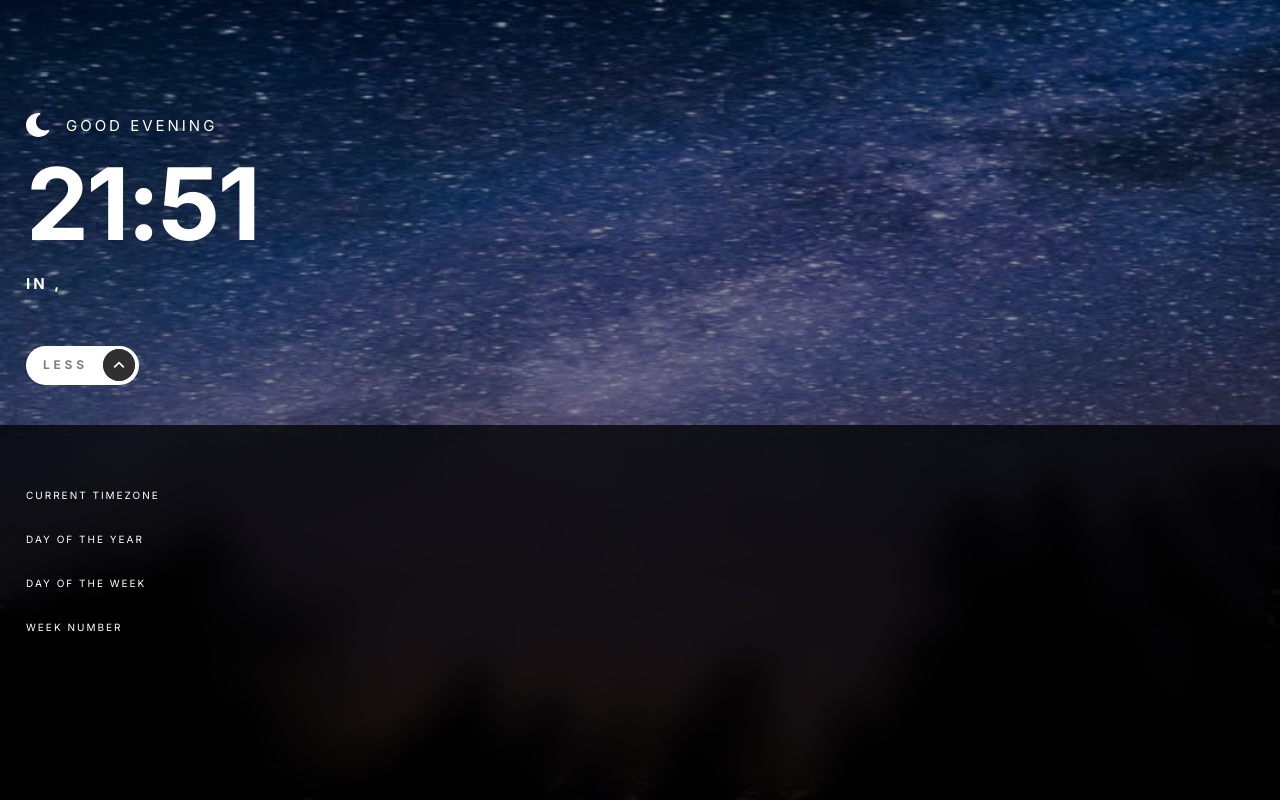
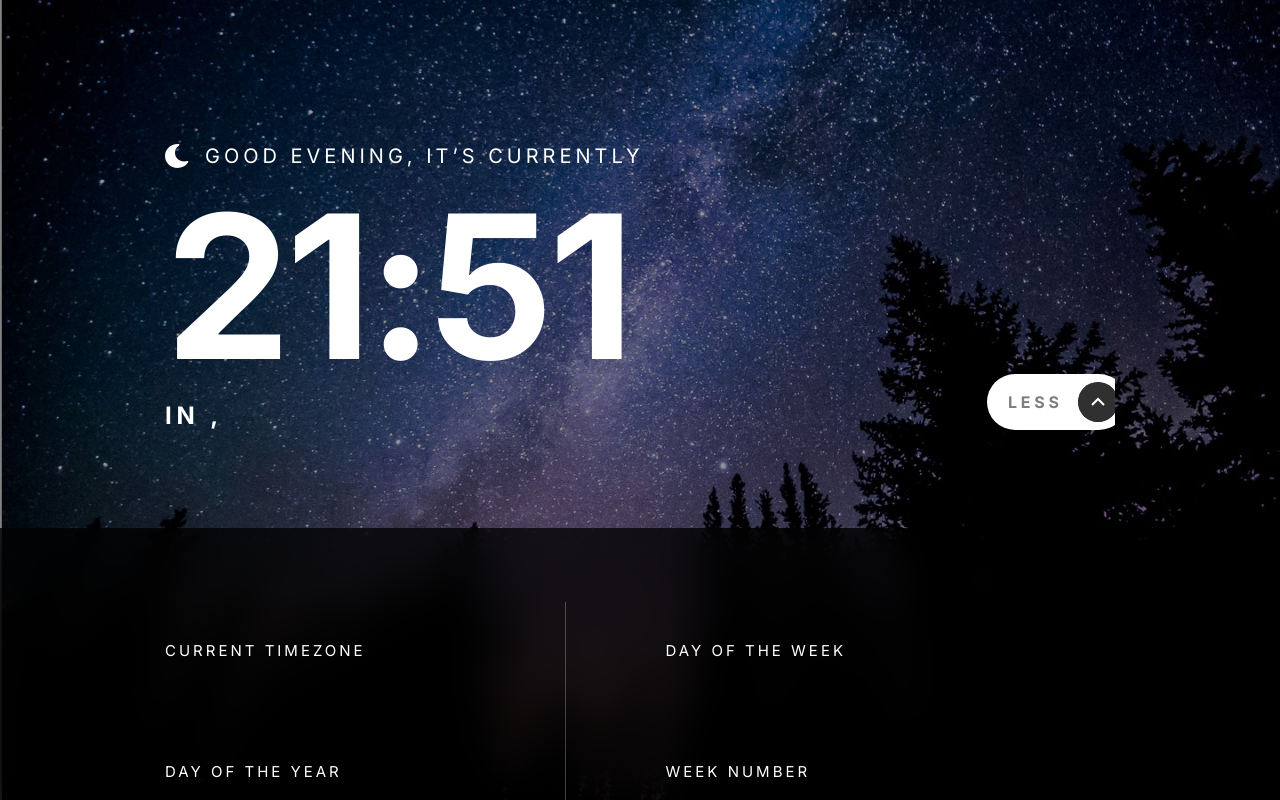
Before and after one commit to Milltiades/Clock-App, a React (Vite) app: page / in a window 1280 px wide. Both pictures are taken after a click on the button "MORE". Built offline with nearby package versions, Linux system fonts and the light colour scheme; no server answers.

Commit message:
finished responsive design

```diff
--- a/src/components/MainComponent.tsx
+++ b/src/components/MainComponent.tsx
@@ -10,7 +10,6 @@ export default function MainComponent() {
   const [location, setLocation] = useState<any>("");
   const [isCity, setIsCity] = useState<any>("");
   const [time, setTime] = useState<any>("");
-  //   const [updateTime, setUpdateTime] = useState<any>();
   const Quotes = async () => {
     await axios
       .get(`https://api.quotable.io/random`)
@@ -39,80 +38,60 @@ export default function MainComponent() {
     }
   };
 
-
-
   const clockNow = () => {
-  // let timeData = new Date().toLocaleTimeString([], {
-  //   hour: "2-digit",
-  //   minute: "2-digit",
-  // });
-  // const formatTimeData = timeData.replace(/(AM|PM)/, "");
-
-
     const date = new Date();
     const hours = date.getHours().toString().padStart(2, "0");
     const minutes = date.getMinutes().toString().padStart(2, "0");
+    setTime(`${hours}:${minutes}`);
+  };
 
-  setTime(`${hours}:${minutes}`);
-
-
-
-}
-
-setInterval(clockNow, 100)
-
-
-
-
+  setInterval(clockNow, 100);
 
   const getCity = async () => {
     await axios
-      .get(
-        `https://ipinfo.io/${ip}/json?token=44f9b6a5c062a8`
-      )
+      .get(`https://ipinfo.io/${ip}/json?token=44f9b6a5c062a8`)
       .then((response) => setIsCity(response.data))
       .catch((error) => console.log(error));
-
   };
 
   const DayTime = () => {
-
-
     const date = new Date();
     const Hours = date.getHours();
-    if(Hours > 7 && Hours < 19){
-    setIsNight(false)
-    }else {
-      setIsNight(true)
+    if (Hours > 7 && Hours < 19) {
+      setIsNight(false);
+    } else {
+      setIsNight(true);
     }
-console.log(Hours)
-  }
+    console.log(Hours);
+  };
 
   useEffect(() => {
-
     Quotes();
     GetIp();
     getLocation();
     getCity();
     DayTime();
-
   }, []);
-
-
-
-
-
 
   return (
     <Background>
       <Img
         src={
           isNight
+            ? window.innerWidth < 768
               ? "/assets/mobile/bg-image-nighttime.jpg"
-            : "/assets/mobile/bg-image-daytime.jpg"
+              : window.innerWidth > 1200
+              ? "/assets/desktop/bg-image-nighttime.jpg"
+              : "/assets/tablet/bg-image-nighttime.jpg"
+            : window.innerWidth < 768
+            ? "/assets/mobile/bg-image-daytime.jpg"
+            : window.innerWidth > 1200
+            ? "/assets/desktop/bg-image-daytime.jpg"
+            : "/assets/tablet/bg-image-daytime.jpg"
         }
         alt=""
       />
+
       <GrayDiv />
 
       <Content>
@@ -125,28 +104,42 @@ console.log(Hours)
           <ButtonRefresh
             onClick={() => {
               Quotes();
-
             }}
           >
             <RefreshImg src="/assets/desktop/icon-refresh.svg" alt="" />
           </ButtonRefresh>
         </Text>
-        <AllPosit top={isMore ? "-147px" : "0"}>
+        <AllPosit top={isMore ? (window.innerWidth < 768 ? "-147px" : window.innerWidth > 1200 ? "-147px" : "-342px") : "0"}>
+          <MainDivFull>
+
           <Clock>
             <ClockHeader>
-              <ClockImg src={
-                isNight ?
-                "/assets/desktop/icon-moon.svg"
-                :
-                "/assets/desktop/icon-sun.svg"} alt="" />
-              <ClockHeaderP>{isNight ? "GOOD EVENING" :  "GOOD MORNING"}</ClockHeaderP>
+              <ClockImg
+                src={
+                  isNight
+                    ? "/assets/desktop/icon-moon.svg"
+                    : "/assets/desktop/icon-sun.svg"
+                }
+                alt=""
+              />
+              <ClockHeaderP>
+                {isNight
+                  ? window.innerWidth > 767
+                    ? "GOOD EVENING, IT’S CURRENTLY"
+                    : "GOOD EVENING"
+                  : window.innerWidth > 767
+                  ? "GOOD MORNING, IT’S CURRENTLY"
+                  : "GOOD MORNING"}
+              </ClockHeaderP>
             </ClockHeader>
             <Time>
               <TimeNum>{time}</TimeNum>
               <TimeZone>{isCity.country}</TimeZone>
             </Time>
             <Location>
-              <LocationP>IN {isCity.city} , {isCity.country}</LocationP>
+              <LocationP>
+                IN {isCity.city} , {isCity.country}
+              </LocationP>
             </Location>
           </Clock>
           <More>
@@ -163,43 +156,99 @@ console.log(Hours)
                 />
               </Circle>
             </MoreButton>
+
+          </More>
+          </MainDivFull>
           <MoreDiv
-             display={isMore ? "column" : "none"}
-             background={isNight ? "rgba(0, 0, 0, 0.75)" : "rgba(255, 255, 255, 0.75)"}
+              display={isMore ? (window.innerWidth < 767 ? "column" : "flex") : "none"}
+              background={
+                isNight ? "rgba(0, 0, 0, 0.75)" : "rgba(255, 255, 255, 0.75)"
+              }
             >
               <MoreDivUnder>
                 <MoreDivUnder1>
-                  <MoreDivP1 color={isNight? "#FFFFFF" : "#303030"}>CURRENT TIMEZONE</MoreDivP1>
-                  <MoreDivP2 color={isNight? "#FFFFFF" : "#303030"}>{location.timezone}</MoreDivP2>
+                  <MoreDivP1 color={isNight ? "#FFFFFF" : "#303030"}>
+                    CURRENT TIMEZONE
+                  </MoreDivP1>
+                  <MoreDivP2 color={isNight ? "#FFFFFF" : "#303030"}>
+                    {location.timezone}
+                  </MoreDivP2>
                 </MoreDivUnder1>
                 <MoreDivUnder1>
-                  <MoreDivP1 color={isNight? "#FFFFFF" : "#303030"}>Day of the year</MoreDivP1>
-                  <MoreDivP2 color={isNight? "#FFFFFF" : "#303030"}>{location.day_of_year}</MoreDivP2>
+                  <MoreDivP1 color={isNight ? "#FFFFFF" : "#303030"}>
+                    Day of the year
+                  </MoreDivP1>
+                  <MoreDivP2 color={isNight ? "#FFFFFF" : "#303030"}>
+                    {location.day_of_year}
+                  </MoreDivP2>
                 </MoreDivUnder1>
               </MoreDivUnder>
-              <MoreDivUnder>
+
+              <Inline display={window.innerWidth < 1200 ? "none" : "block"}/>
+              <MoreDivUnder >
+
                 <MoreDivUnder1>
-                  <MoreDivP1 color={isNight? "#FFFFFF" : "#303030"}>Day of the week</MoreDivP1>
-                  <MoreDivP2 color={isNight? "#FFFFFF" : "#303030"}>{location.day_of_week}</MoreDivP2>
+                  <MoreDivP1 color={isNight ? "#FFFFFF" : "#303030"}>
+                    Day of the week
+                  </MoreDivP1>
+                  <MoreDivP2 color={isNight ? "#FFFFFF" : "#303030"}>
+                    {location.day_of_week}
+                  </MoreDivP2>
                 </MoreDivUnder1>
                 <MoreDivUnder1>
-                  <MoreDivP1 color={isNight? "#FFFFFF" : "#303030"}>Week number</MoreDivP1>
-                  <MoreDivP2 color={isNight? "#FFFFFF" : "#303030"}>{location.week_number}</MoreDivP2>
+                  <MoreDivP1 color={isNight ? "#FFFFFF" : "#303030"}>
+                    Week number
+                  </MoreDivP1>
+                  <MoreDivP2 color={isNight ? "#FFFFFF" : "#303030"}>
+                    {location.week_number}
+                  </MoreDivP2>
                 </MoreDivUnder1>
               </MoreDivUnder>
+
             </MoreDiv>
-          </More>
         </AllPosit>
       </Content>
     </Background>
   );
 }
+const LastOne = styled.div`
 
+`
+
+const Inline = styled.div<any>`
+  width: 1px;
+  height: auto;
+  background: #FFFFFF;
+mix-blend-mode: normal;
+opacity: 0.25;
+display: ${(props) => props.display};
+transform: translateX(50px);
+
+`
+const MainDivFull = styled.div`
+width: 100%;
+  display: flex;
+  flex-direction: column;
+
+  @media (width > 1200px) {
+      display: flex;
+    flex-direction: row;
+    width: 100%;
+    align-items: flex-end;
+    justify-content: space-between;
+  }
+`
 const AllPosit = styled.div<any>`
   position: relative;
   top: ${(props) => props.top};
   overflow: visible;
-
+  /* @media (width > 1200px) {
+    display: flex;
+    flex-direction: row;
+    width: 100%;
+    align-items: flex-end;
+    justify-content: space-between;
+  } */
 `;
 
 const RefreshImg = styled.img`
@@ -212,11 +261,26 @@ const MoreDivUnder1 = styled.div`
   justify-content: space-between;
   align-items: center;
   margin-top: 16px;
+  @media (width > 767px) {
+    flex-direction: column;
+   margin-bottom: 49px;
+  }
+  @media (width > 1200px) {
+    margin-top: 42px;
+  }
 `;
-const MoreDivUnder = styled.div`
+const MoreDivUnder = styled.div<any>`
   display: flex;
   flex-direction: column;
+  @media (width > 767px) {
+    flex-direction: column;
+
+  }
+
+
 `;
+
+
 
 const MoreDiv = styled.div<any>`
   display: ${(props) => props.display};
@@ -226,6 +290,16 @@ const MoreDiv = styled.div<any>`
   background: ${(props) => props.background};
   height: 60vh;
   backdrop-filter: blur(20.3871px);
+  @media (width > 767px) {
+    padding: 119px 168px 71px 64px;
+    justify-content: space-between;
+    flex-direction: row;
+  }
+  @media (width > 1200px) {
+   padding: 74px 434px 164px  165px;
+   width: 100%;
+
+  }
 `;
 const MoreDivP1 = styled.p`
   font-style: normal;
@@ -236,7 +310,18 @@ const MoreDivP1 = styled.p`
   align-items: flex-end;
   letter-spacing: 2px;
   text-transform: uppercase;
-  color: ${(props)=> props.color};
+  color: ${(props) => props.color};
+  @media (width > 767px) {
+    font-size: 13px;
+    line-height: 28px;
+    letter-spacing: 2.6px;
+    align-self: flex-start
+  }
+  @media (width > 1200px) {
+    font-size: 15px;
+line-height: 28px;
+letter-spacing: 3px;
+  }
 `;
 
 const MoreDivP2 = styled.p`
@@ -246,7 +331,17 @@ const MoreDivP2 = styled.p`
   display: flex;
   align-items: flex-end;
   text-align: right;
-  color: ${(props)=> props.color};
+  color: ${(props) => props.color};
+  @media (width > 767px) {
+    font-size: 40px;
+    line-height: 48px;
+    align-self: flex-start
+  }
+  @media (width > 1200px) {
+    font-size: 56px;
+line-height: 68px;
+margin-top: 9px;
+  }
 `;
 
 const Circle = styled.div<any>`
@@ -257,6 +352,10 @@ const Circle = styled.div<any>`
   display: flex;
   justify-content: center;
   align-items: center;
+  @media (width > 767px) {
+    width: 40px;
+    height: 40px;
+  }
 `;
 const MoreP = styled.p`
   font-style: normal;
@@ -269,11 +368,23 @@ const MoreP = styled.p`
   mix-blend-mode: normal;
   opacity: 0.5;
   margin-right: 15px;
+  @media (width > 767px) {
+    font-size: 16px;
+    line-height: 28px;
+  }
 `;
 
 const More = styled.div`
   margin-top: 48px;
   /* overflow: hidden; */
+  @media (width > 767px) {
+    margin-top: 88px;
+  }
+  @media (width > 1200px) {
+    width: 10%;
+    margin-bottom: 98px;
+    margin-right: 165px;
+  }
 `;
 
 const MoreButton = styled.button`
@@ -289,12 +400,30 @@ const MoreButton = styled.button`
   &:hover div {
     background-color: #999999;
   }
+
+  @media (width > 767px) {
+    margin-bottom: 64px;
+    margin-left: 64px;
+    padding: 8px 9px 8px 21px;
+  }
+  @media (width > 1200px) {
+   align-self: flex-end;
+    margin: 0;
+
+
+  }
 `;
 
 const Location = styled.div`
   display: flex;
   flex-direction: row;
   margin-top: 16px;
+  @media (width > 767px) {
+    margin-top: 0;
+  }
+  @media (width > 1200px) {
+    margin-top: 16px;
+  }
 `;
 const LocationP = styled.p`
   font-weight: 700;
@@ -304,6 +433,17 @@ const LocationP = styled.p`
   letter-spacing: 3px;
   text-transform: uppercase;
   color: #ffffff;
+  @media (width > 767px) {
+    font-size: 18px;
+    line-height: 28px;
+    letter-spacing: 3.6px;
+  }
+  @media (width > 1200px) {
+    font-size: 24px;
+line-height: 28px;
+letter-spacing: 4.8px;
+  }
+
 `;
 
 const Time = styled.div`
@@ -312,6 +452,12 @@ const Time = styled.div`
   align-items: flex-end;
   margin-top: 16px;
   width: 100%;
+  @media (width > 767px) {
+    margin-top: 0;
+  }
+  @media (width > 1200px) {
+    margin-top: 16px;
+  }
 `;
 
 const Clock = styled.div`
@@ -320,6 +466,17 @@ const Clock = styled.div`
   display: flex;
   flex-direction: column;
   padding: 0 0 0 26px;
+  @media (width > 767px) {
+    padding: 0 0 0 64px;
+    margin-top: 388px;
+  }
+  @media (width > 1200px) {
+margin-top: 233px;
+width: 60%;
+margin-bottom: 98px;
+padding: 0;
+margin-left: 165px;
+  }
 `;
 
 const TimeNum = styled.p`
@@ -332,6 +489,18 @@ const TimeNum = styled.p`
   color: #ffffff;
   margin-right: 5px;
   width: calc(100% -55px);
+  @media (width > 767px) {
+    font-size: 175px;
+    line-height: 175px;
+    letter-spacing: -4.375px;
+    margin-right: 12px;
+  }
+  @media (width > 1200px) {
+font-size: 200px;
+line-height: 200px;
+letter-spacing: -5px;
+margin-right: 11px;
+  }
 `;
 
 const TimeZone = styled.p`
@@ -343,6 +512,17 @@ const TimeZone = styled.p`
   align-items: flex-end;
   text-transform: uppercase;
   color: #ffffff;
+  @media (width > 767px) {
+    font-size: 32px;
+    line-height: 28px;
+    transform: translateY(-20px);
+  }
+  @media (width > 1200px) {
+    font-size: 40px;
+line-height: 28px;
+transform: translateY(-25px);
+  }
+
 `;
 
 const ClockHeader = styled.div`
@@ -358,6 +538,18 @@ const ClockHeaderP = styled.p`
   letter-spacing: 3px;
   text-transform: uppercase;
   color: #ffffff;
+  @media (width > 767px) {
+    font-weight: 400;
+    font-size: 18px;
+    line-height: 28px;
+    display: flex;
+    letter-spacing: 3.6px;
+  }
+  @media (width > 1200px) {
+    font-size: 20px;
+line-height: 28px;
+letter-spacing: 4px;
+  }
 `;
 const ClockImg = styled.img`
   width: 23.56px;
@@ -402,7 +594,12 @@ const Content = styled.div`
   flex-direction: column;
   justify-content: space-between;
   height: 100vh;
-
+  @media (width > 767px) {
+    padding: 80px 0 0 0;
+  }
+  @media (width > 1200px) {
+    padding: 56px 0 0 0;
+  }
 `;
 
 const Text = styled.div<any>`
@@ -413,6 +610,14 @@ const Text = styled.div<any>`
   justify-content: space-between;
   width: 100%;
   height: 100%;
+  @media (width > 767px) {
+    padding: 0 132px 0 64px;
+  }
+  @media (width > 1200px) {
+    width: 50%;
+    padding: 0 0 0 165px;
+
+  }
 `;
 
 const DivP = styled.div`
@@ -420,6 +625,10 @@ const DivP = styled.div`
   flex-direction: column;
   width: 77.333%;
   height: auto;
+  @media (width > 767px) {
+    width: 100%;
+    margin-right: 15.67px;
+  }
 `;
 
 const P1 = styled.p`
@@ -431,6 +640,11 @@ const P1 = styled.p`
   align-items: flex-start;
   color: #ffffff;
   height: 100%;
+  @media (width > 767px) {
+    font-weight: 400;
+    font-size: 18px;
+    line-height: 28px;
+  }
 `;
 
 const P2 = styled.p`
@@ -442,6 +656,10 @@ const P2 = styled.p`
   margin-top: 8px;
   height: auto;
   align-items: flex-start;
+  @media (width > 767px) {
+    font-size: 18px;
+    line-height: 28px;
+  }
 `;
 
 const ButtonRefresh = styled.button`
```
Lines whose indentation alone changed are shown as unchanged.
